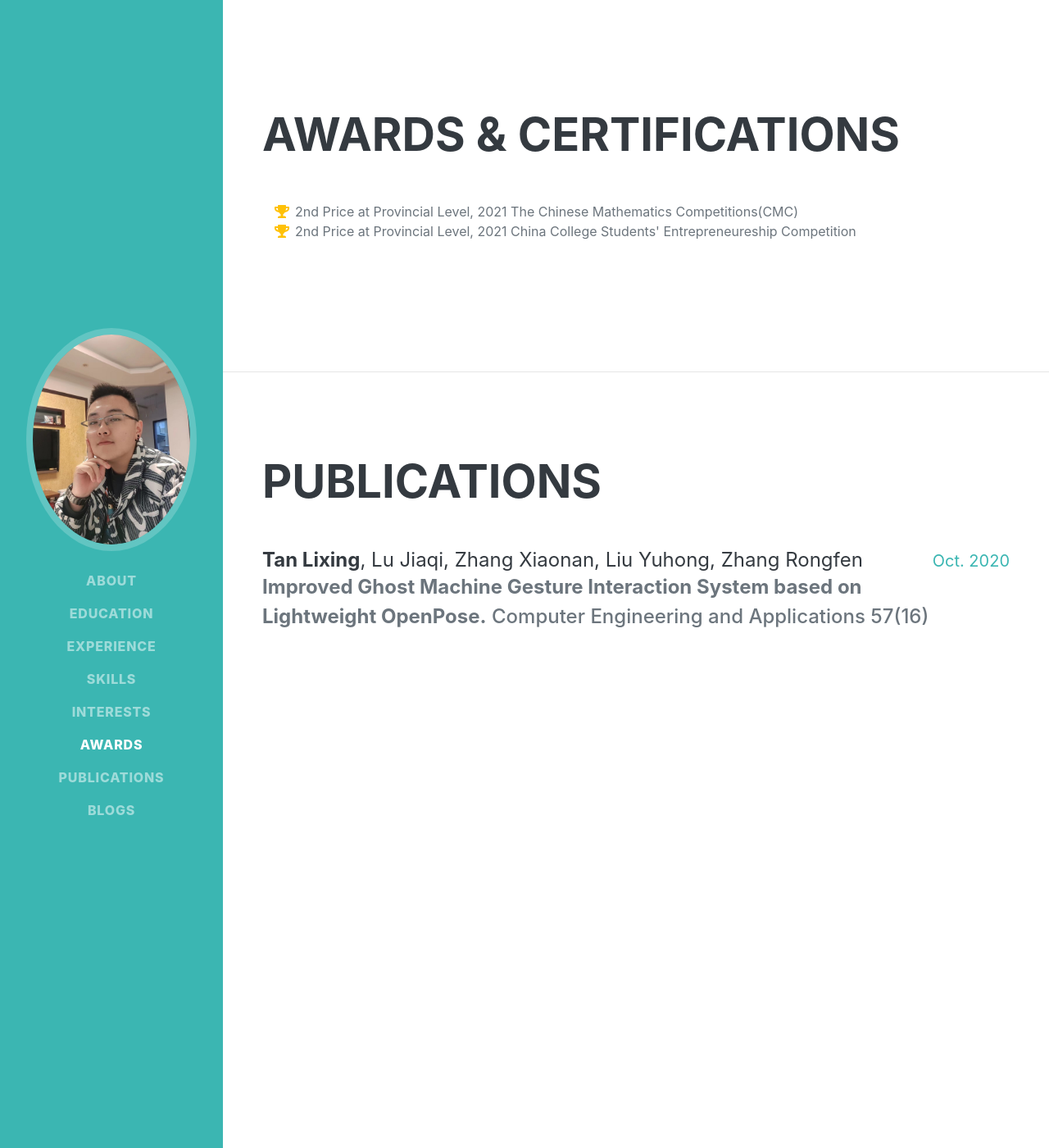
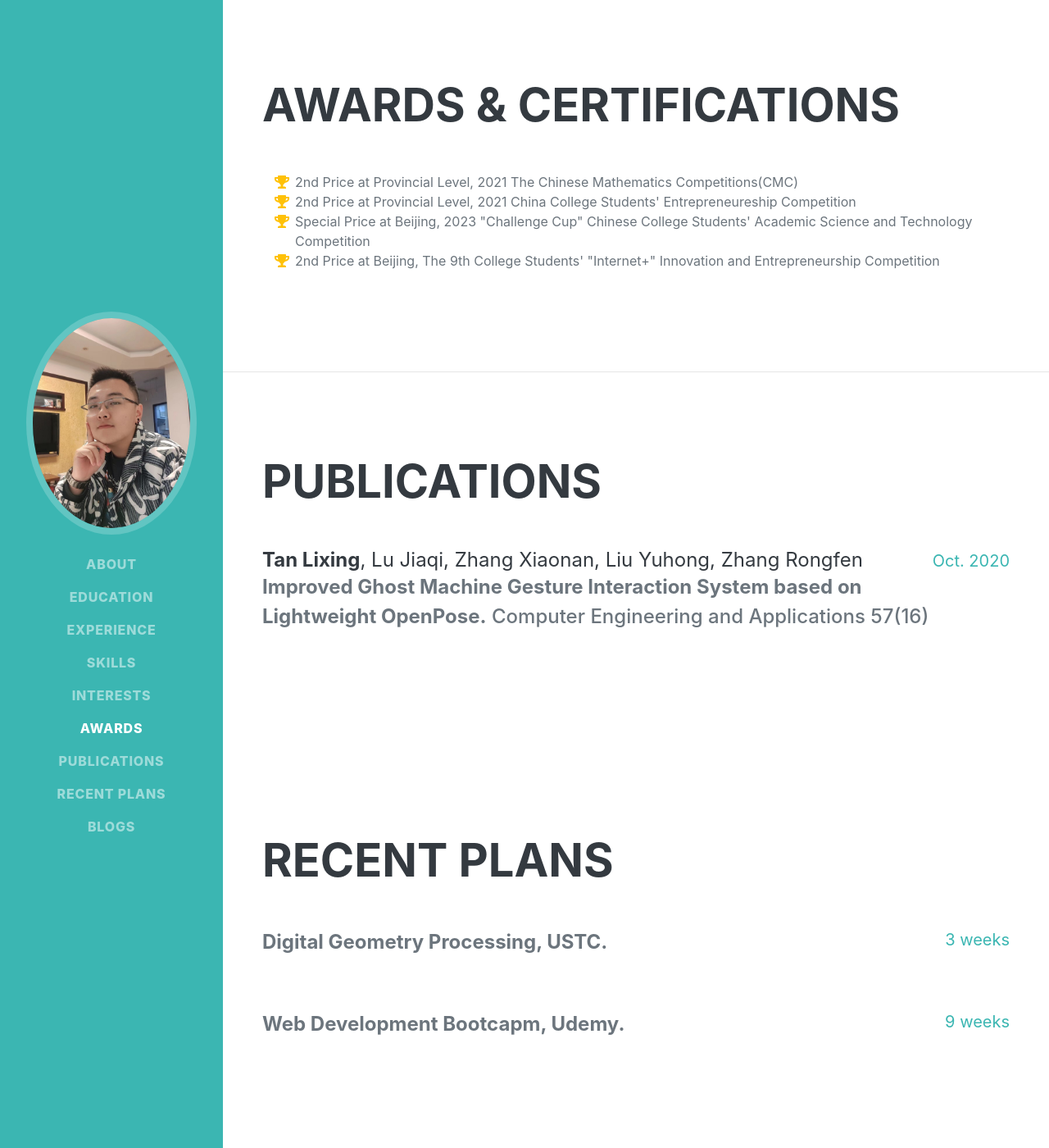
Before and after one commit to LexTran/LexTran.github.io, a Jekyll site: the page homepage.html, which Jekyll copies as it is, in a window 1280 px wide and 1400 px high, scrolled down 2614 px. Shown: the whole window at 82% size. Built offline with Jekyll 4.4.1, drawn with Linux system fonts in a browser that asks for light colours; nearby versions of some CDN libraries; some web fonts are replaced.

Commit message:
'Update'

```diff
--- a/homepage.html
+++ b/homepage.html
@@ -32,6 +32,7 @@
                     <li class="nav-item"><a class="nav-link js-scroll-trigger" href="#interests">Interests</a></li>
                     <li class="nav-item"><a class="nav-link js-scroll-trigger" href="#awards">Awards</a></li>
                     <li class="nav-item"><a class="nav-link js-scroll-trigger" href="#publications">Publications</a></li>
+                    <li class="nav-item"><a class="nav-link js-scroll-trigger" href="#plans">Recent Plans</a></li>
                     <li class="nav-item"><a class="nav-link js-scroll-trigger" href="index.html">Blogs</a></li>
                 </ul>
             </div>
@@ -180,7 +181,15 @@
                       <li>
                         <span class="fa-li"><i class="fas fa-trophy text-warning"></i></span>
                         2nd Price at Provincial Level, 2021 China College Students' Entrepreneureship Competition
-                    </li>
+                      </li>
+                      <li>
+                        <span class="fa-li"><i class="fas fa-trophy text-warning"></i></span>
+                        Special Price at Beijing, 2023 "Challenge Cup" Chinese College Students' Academic Science and Technology Competition
+                      </li>
+                      <li>
+                        <span class="fa-li"><i class="fas fa-trophy text-warning"></i></span>
+                        2nd Price at Beijing, The 9th College Students' "Internet+" Innovation and Entrepreneurship Competition
+                      </li>
                     </ul>
                 </div>
             </section>
@@ -204,6 +213,24 @@
                     </div>
                 </div>
             </section>
+            <!-- Publishing-->
+            <section class="resume-section" id="plans">
+                <div class="resume-section-content">
+                    <h2 class="mb-5">Recent Plans</h2>
+                    <div class="d-flex flex-column flex-md-row justify-content-between mb-5">
+                        <div class="subheading mb-3">
+                            <b>Digital Geometry Processing, USTC.</b>
+                        </div>
+                        <p class="text-primary" style="text-align: right;font-size:20px">3 weeks</p>
+                    </div>
+                    <div class="d-flex flex-column flex-md-row justify-content-between mb-5">
+                        <div class="subheading mb-3">
+                            <b>Web Development Bootcapm, Udemy.</b>
+                        </div>
+                        <p class="text-primary" style="text-align: right;font-size:20px">9 weeks</p>
+                    </div>
+                </div>
+            </section>
         </div>
 
 
```
